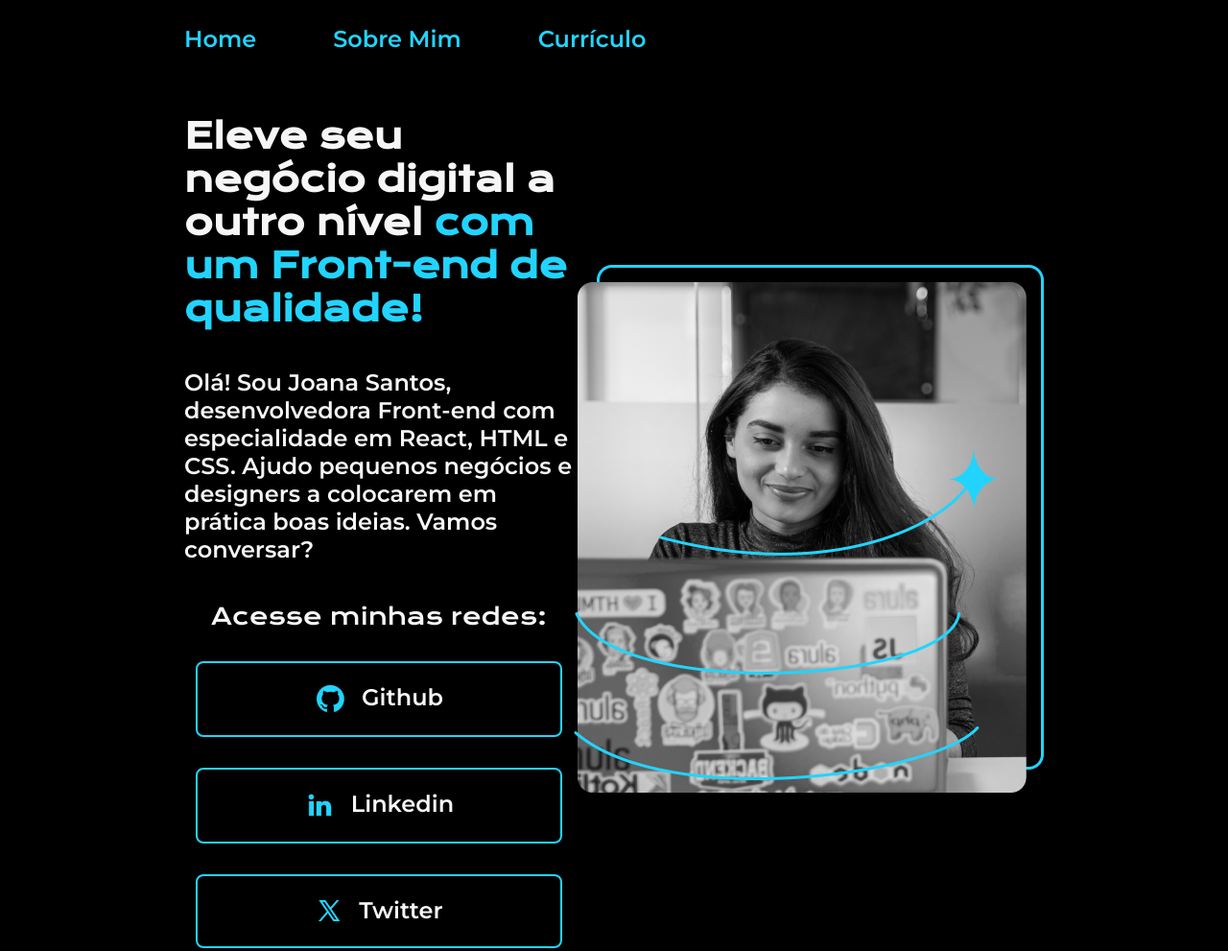
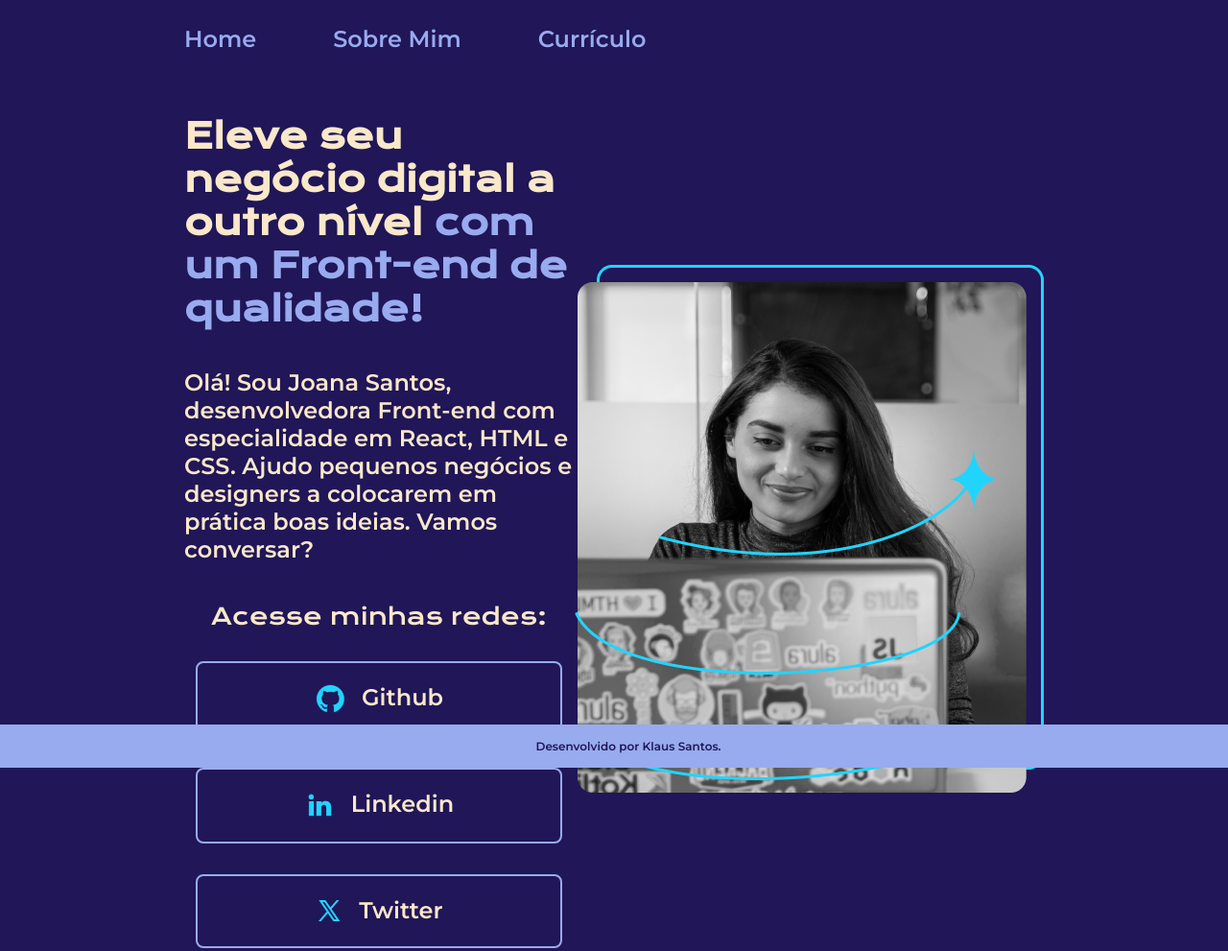
Before and after one commit to KlausSantos/landingPage-Portifolio, a plain HTML site: page index.html in a window 1280 px wide. Shown: the top 991 px of the page at 96% size. Drawn offline with nearby package versions, Linux system fonts and the light colour scheme.

Commit message:
Criar variaveis css

```diff
--- a/styles/style.css
+++ b/styles/style.css
@@ -1,4 +1,14 @@
 @import url('https://fonts.googleapis.com/css2?family=Krona+One&family=Montserrat:wght@600&display=swap');
+
+:root {
+    --cor-primaria: #201658;
+    --cor-secundaria: #F9E8C9;
+    --cor-terciaria: #98ABEE;
+    --cor-hover: #1D24CA;
+
+    --fonte-primaria: 'Krona One', sans-serif;
+    --fonte-secundaria: 'Montserrat', sans-serif;
+}
 
 * {
     margin: 0;
@@ -7,10 +17,9 @@
 }
 
 body{
-    /* height: 100vh; */
     box-sizing: border-box;
-    background-color: #000000;
-    color: #F6F6F6;
+    background-color: var(--cor-primaria);
+    color: var(--cor-secundaria);
 }
 
 .cabecalho {
@@ -23,10 +32,10 @@ body{
 }
 
 .cabecalho__menu__link {
-    font-family: 'Montserrat', sans-serif;
+    font-family: var(--fonte-secundaria);
     font-size: 24px;
     font-weight: 600;
-    color: #22D4FD;
+    color: var(--cor-terciaria);
 }
 
 
@@ -46,16 +55,16 @@ body{
 
 .apresentacao__conteudo__titulo {
     font-size: 36px;
-    font-family: 'Krona One', sans-serif;
+    font-family: var(--fonte-primaria);
 }
 
 .titulo-destaque {
-    color: #22D4FD;
+    color: var(--cor-terciaria);
 }
 
 .apresentacao__conteudo__texto {
     font-size: 24px;
-    font-family: 'Montserrat', sans-serif;
+    font-family: var(--fonte-secundaria);
 }
 
 .aresentacao__links {
@@ -67,7 +76,7 @@ body{
 }
 
 .apresentacao__links__subtitulo {
-    font-family: 'Krona One', sans-serif;
+    font-family: var(--fonte-primaria);
     font-weight: 400;
     font-size: 24px;
 }
@@ -76,36 +85,43 @@ body{
     display: flex;
     justify-content: center;
     gap: 16px;
-    border: 2px solid #22D4FD;
+    border: 2px solid var(--cor-terciaria);
     width: 378px;
     text-align: center;
     border-radius: 8px;
     font-size: 24px;
-    font-family: 'Montserrat', sans-serif;
+    font-family: var(--fonte-secundaria);
     padding: 21.5px 0;
     text-decoration: none;
-    color: #f6f6f6;
+    color: var(--cor-secundaria);
     font-weight: 600;
 }
 
 .apresentacao__links__link:hover {
-    background-color: #272727;
+    background-color: var(--cor-hover);
 }
 
+footer {
+    display: block;
+}
 
 .rodape {
-    color:#000000;
-    background-color: #22D4FD;
-    padding: 24px;
+    position: fixed;
+    width: 100%;
+    bottom: 0;
+    left: 0;
+    color: var(--cor-primaria);
+    background-color: var(--cor-terciaria);
+    padding: 15px;
 }
 
 .rodape__texto {
     text-align: center;
-    font-size: 24px;
+    font-size: 12px;
     font-weight: 400;
-    font-family: 'Montserrat', sans-serif;
+    font-family: var(--fonte-secundaria);
 }
 
 .rodape__texto__destaque:hover {
-    color: #F6F6F6;
+    color: var(--cor-secundaria);
 }
```
